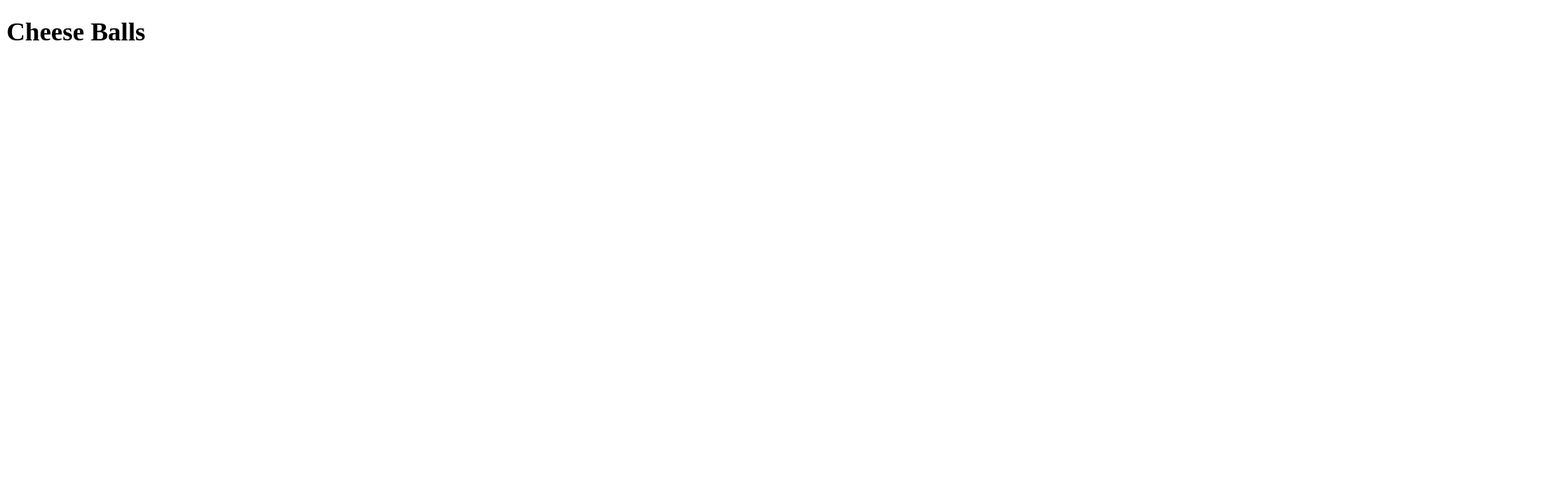
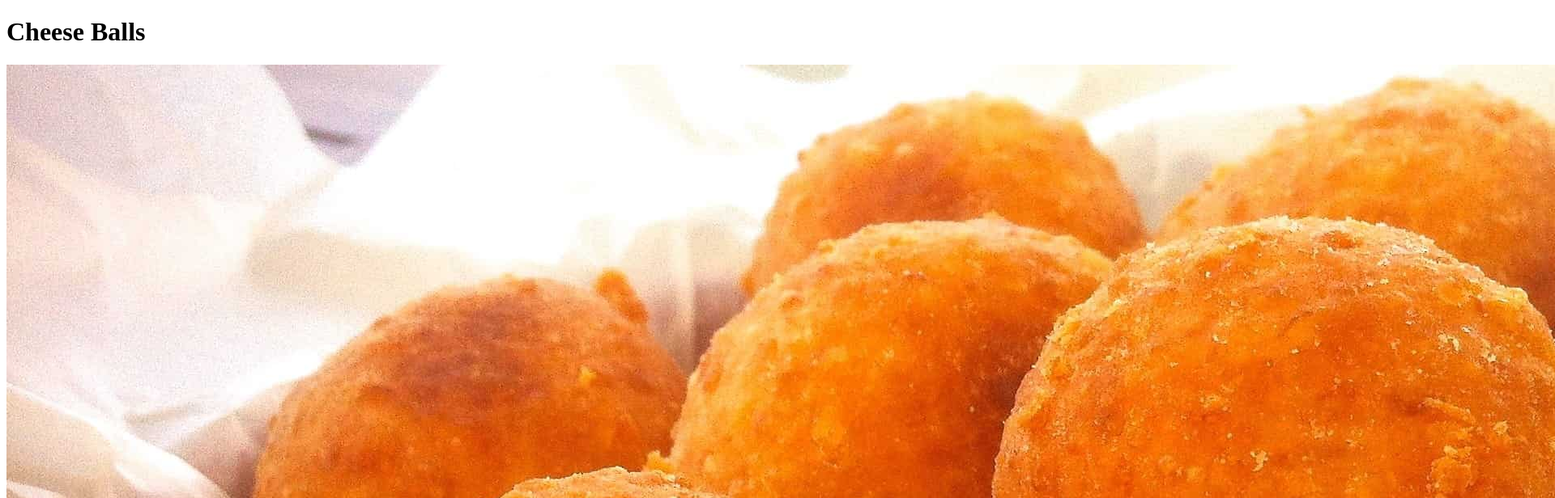
Before and after one commit to LoganN47/odin-recipes, a plain HTML site: page recipes/cheese_balls.html in a window 1280 px wide. Shown: the top 616 px of the page at 81% size, 1920 px wide, since content can reach past the window. Drawn offline with Linux system fonts and the light colour scheme.

Commit message:
add images/stinky_cheese_balls.jpg and images/toasted_pbj.jpg

```diff
--- a/recipes/cheese_balls.html
+++ b/recipes/cheese_balls.html
@@ -6,6 +6,8 @@
        <title>Cheese Balls Recipe</title>
     </head>
 
-<body><h1>Cheese Balls</h1></body>
+<body><h1>Cheese Balls</h1>
+<img src="../images/stinky_cheese_balls.jpg">
 
+</body>
     </html>
```
Also changed, not shown: index.html (+1 -0 lines), recipes/toasted_PBJ.html (+4 -1 lines), images/stinky_cheese_balls.jpg (added), images/toasted_pbj.jpg (added).
